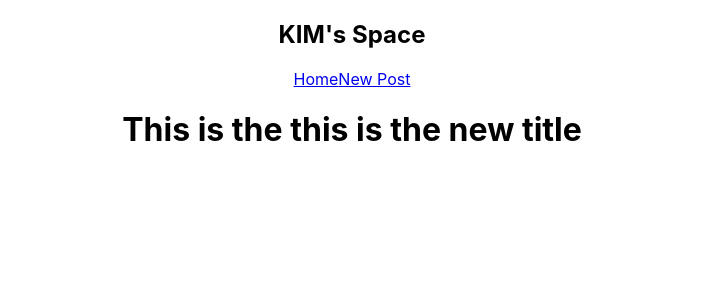
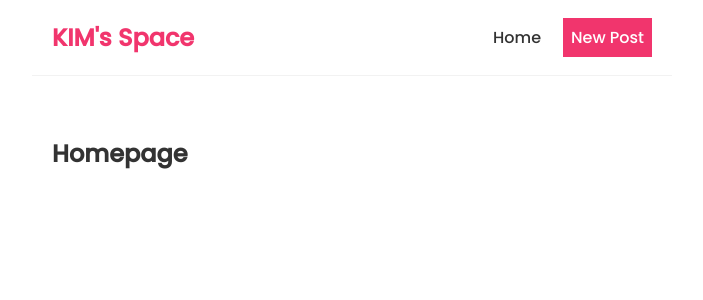
Before and after one commit to akshaycodeur/reagir, a React (Create React App) app: page / in a window 1280 px wide. Shown: the top 300 px of the page, without its empty margins (288-991 px from the left). Built offline with nearby package versions, Linux system fonts and the light colour scheme.

Commit message:
Styling index css and inline styling

```diff
--- a/src/App.js
+++ b/src/App.js
@@ -1,5 +1,4 @@
 import logo from './logo.svg';
-import './App.css';
 import Navbar from './Navbar';
 import Home from './Home';
 
@@ -7,7 +6,9 @@
   return (
     <div className="App">
       <Navbar />
-      <Home />
+      <div className="content">
+        <Home />
+      </div>
     </div>
   );
 }
--- a/src/Home.js
+++ b/src/Home.js
@@ -1,8 +1,7 @@
 const Home = () => {
-    let title = 'this is the new title';
     return (
         <div className="home">
-            <h1>This is the {title}</h1>
+            <h2>Homepage</h2>
         </div>
      );
 }
--- a/src/Navbar.js
+++ b/src/Navbar.js
@@ -4,7 +4,11 @@
             <h1>KIM's Space</h1>
             <div className="links">
                 <a href="/">Home</a>
-                <a href="/create">New Post</a>
+                <a href="/create" style={{
+                    padding:'.5rem',
+                    backgroundColor:"#f1356d",
+                    color:'white'
+                    }}>New Post</a>
             </div>
         </nav>
     );
--- a/src/index.css
+++ b/src/index.css
@@ -1,13 +1,34 @@
-body {
+@import url('https://fonts.googleapis.com/css2?family=Poppins:wght@300;500&display=swap');
+/* base styles */
+* {
   margin: 0;
-  font-family: -apple-system, BlinkMacSystemFont, 'Segoe UI', 'Roboto', 'Oxygen',
-    'Ubuntu', 'Cantarell', 'Fira Sans', 'Droid Sans', 'Helvetica Neue',
-    sans-serif;
-  -webkit-font-smoothing: antialiased;
-  -moz-osx-font-smoothing: grayscale;
+  font-family: "Poppins";
+  color: #333;
 }
-
-code {
-  font-family: source-code-pro, Menlo, Monaco, Consolas, 'Courier New',
-    monospace;
+.navbar {
+  padding: 20px;
+  display: flex;
+  align-items: center;
+  max-width: 600px;
+  margin: 0 auto;
+  border-bottom: 1px solid #f2f2f2;
 }
+.navbar h1 {
+  color: #f1356d;
+}
+.navbar .links {
+  margin-left: auto;
+}
+.navbar a {
+  margin-left: 16px;
+  text-decoration: none;
+  padding: 6px;
+}
+.navbar a:hover {
+  color: #f1356d;
+}
+.content {
+  max-width: 600px;
+  margin: 40px auto;
+  padding: 20px;
+}
```
